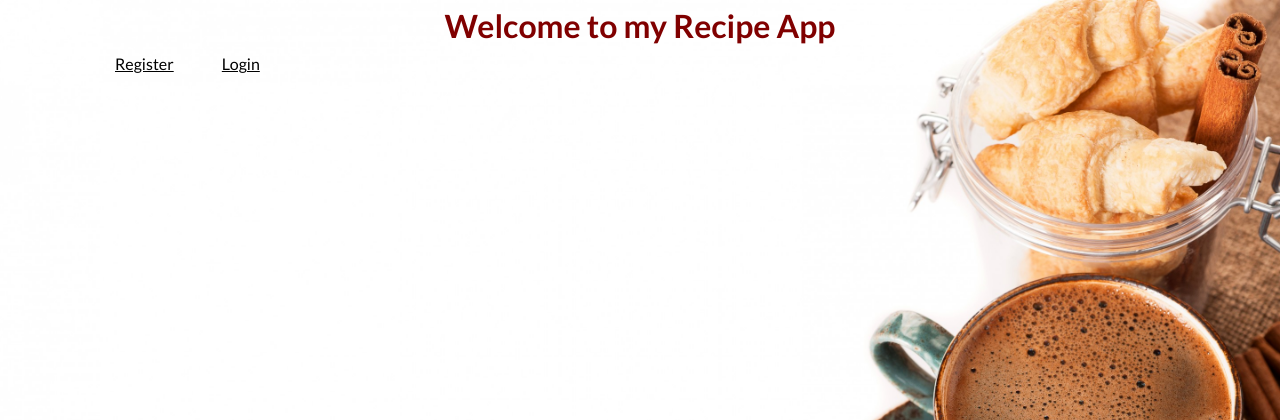
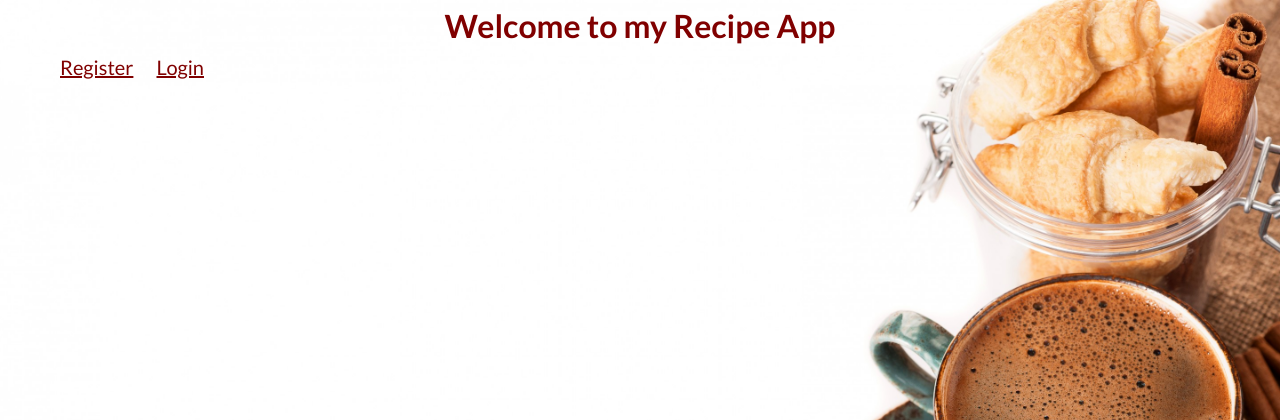
Before and after one commit to Andrew0T/recipe_app, a Django app: template src/recipes/templates/recipes/recipes_home.html in a window 1280 px wide. Shown: the top 420 px of the page. Run offline with Django 3.2, Linux system fonts and the light colour scheme; the template is opened without the code that fills it, so the values that code supplies are empty.

Commit message:
Update recipes_home.html
html code for css styling added or updated

```diff
--- a/src/recipes/templates/recipes/recipes_home.html
+++ b/src/recipes/templates/recipes/recipes_home.html
@@ -19,17 +19,12 @@
   <body>
     <header class="page-header__item">
     <h1>Welcome to my Recipe App</h1>
-    <nav class="page-header__item">
-      <ul role="menubar" class="nav-list">
-        <li role="presentation">
-          <a href="list/" role="menuitem" class="nav-list__item">Register</a>
-        </li>
-        <li role="presentation">
-          <a href="list/" role="menuitem" class="nav-list__item">Login</a>
-        </li>
-      </ul>
-    </nav>
-    <br>
-  </header>
+      <nav class="page-header__item">
+        <div role="menubar" class="nav-list">
+          <a href="list/" role="menuitem" class=" login__btn">Register</a>
+          <a href="{% url 'login' %}" role="menuitem" class="login__btn">Login</a>
+        </div>
+      </nav>
+    </header>
   </body>
 </html>
```
